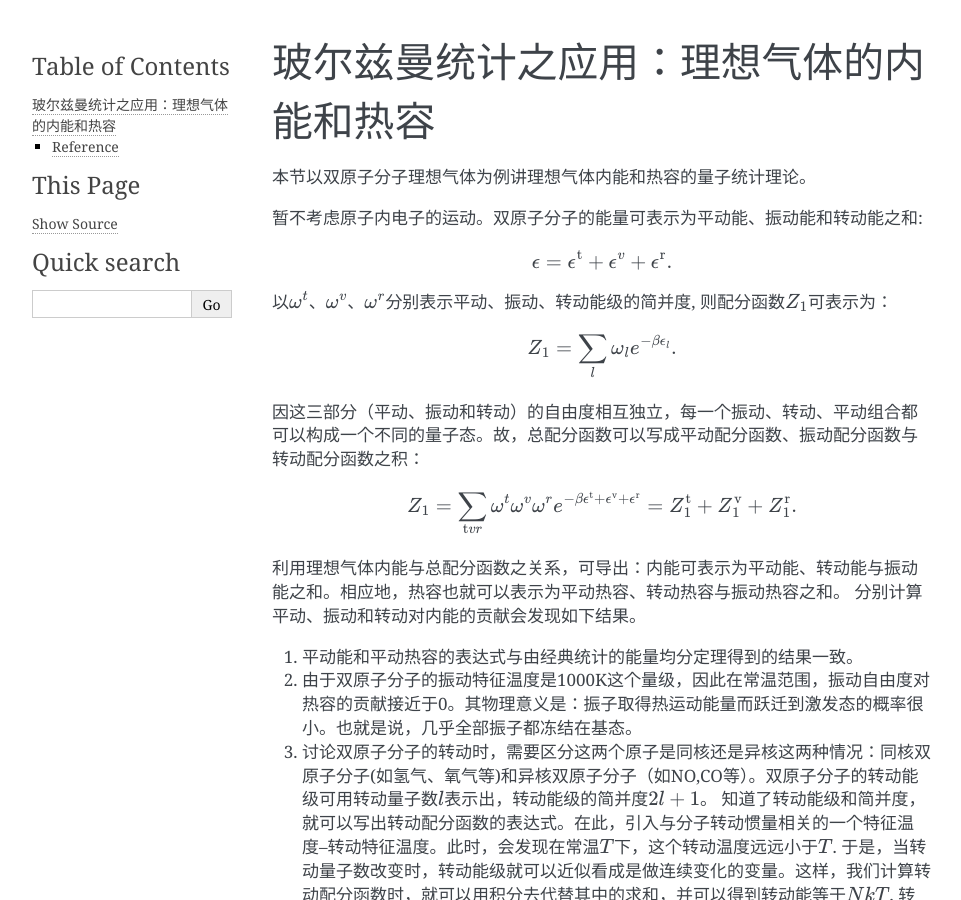
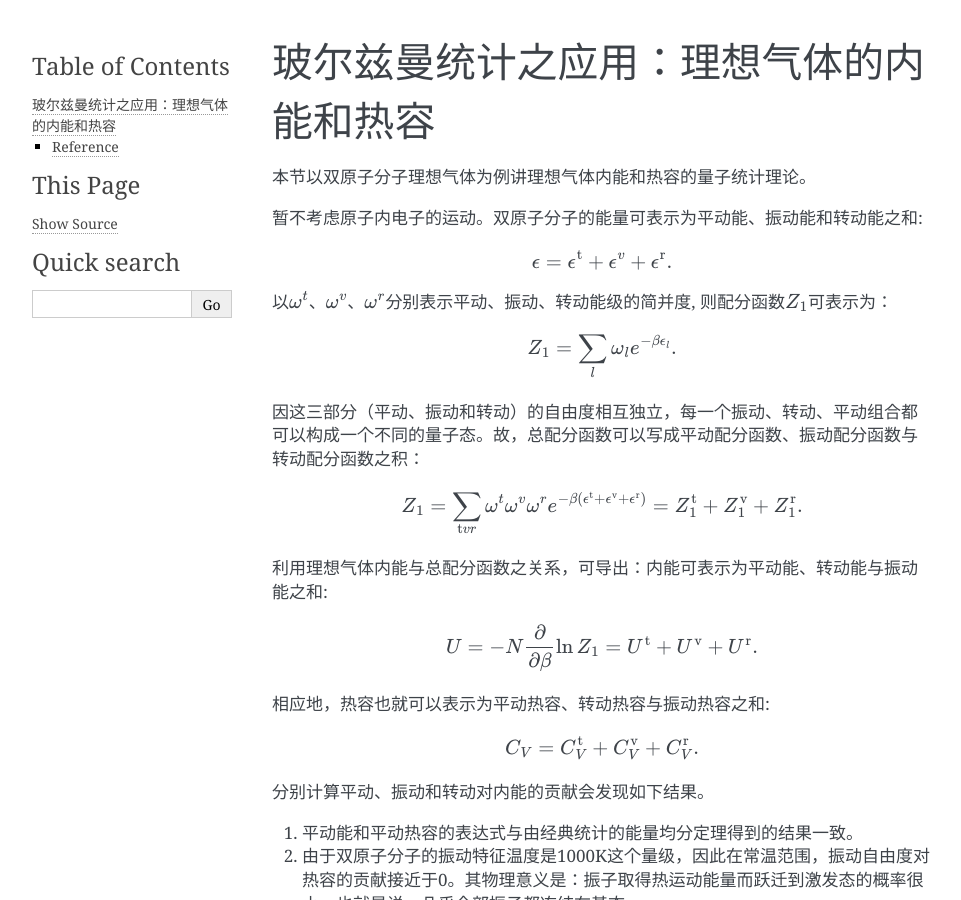
Before and after one commit to hg08/hg08.github.io, a Sphinx documentation site: the page built from doc/teaching/boltzmann_statistics_application_1.md, in a window 1280 px wide and 900 px high. Shown: the whole window, without its empty margins (148-1109 px from the left). Built offline with Sphinx 7.4.7, drawn with Linux system fonts in a browser that asks for light colours.

Commit message:
update teaching

````diff
--- a/doc/teaching/boltzmann_statistics_application_1.md
+++ b/doc/teaching/boltzmann_statistics_application_1.md
@@ -12,11 +12,19 @@ Z_1 = \sum_l \omega_l e^{-\beta\epsilon_l}.
 ```
 因这三部分（平动、振动和转动）的自由度相互独立，每一个振动、转动、平动组合都可以构成一个不同的量子态。故，总配分函数可以写成平动配分函数、振动配分函数与转动配分函数之积：
 ```{math}
-Z_1 = \sum_{\text t v r} \omega^t \omega^v \omega^r e^{-\beta\epsilon^\text{t} + \epsilon^\text{v} + \epsilon^\text{r}}
+Z_1 = \sum_{\text t v r} \omega^t \omega^v \omega^r e^{-\beta(\epsilon^\text{t} + \epsilon^\text{v} + \epsilon^\text{r} )}
 = Z_1^\text{t} + Z_1^\text{v} + Z_1^\text{r}.
 ```
 
-利用理想气体内能与总配分函数之关系，可导出：内能可表示为平动能、转动能与振动能之和。相应地，热容也就可以表示为平动热容、转动热容与振动热容之和。
+利用理想气体内能与总配分函数之关系，可导出：内能可表示为平动能、转动能与振动能之和:
+```{math}
+U = -N \frac{\partial}{\partial \beta}\ln Z_1  = U^\text{t} +  U^\text{v} + U^\text{r}.
+```
+相应地，热容也就可以表示为平动热容、转动热容与振动热容之和:
+```{math}
+C_V = C_V^\text{t} +  C_V^\text{v} + C_V^\text{r}.
+```
+
 分别计算平动、振动和转动对内能的贡献会发现如下结果。
 1. 平动能和平动热容的表达式与由经典统计的能量均分定理得到的结果一致。
 2. 由于双原子分子的振动特征温度是1000K这个量级，因此在常温范围，振动自由度对热容的贡献接近于0。其物理意义是：振子取得热运动能量而跃迁到激发态的概率很小。也就是说，几乎全部振子都冻结在基态。
````
